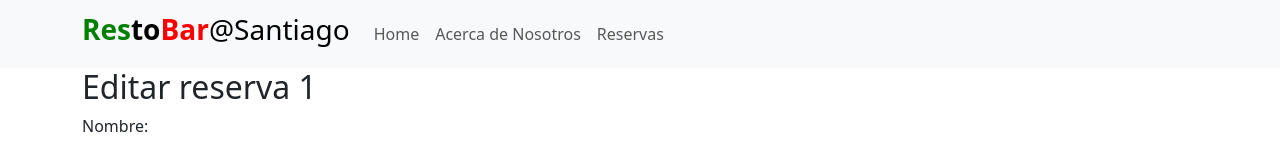
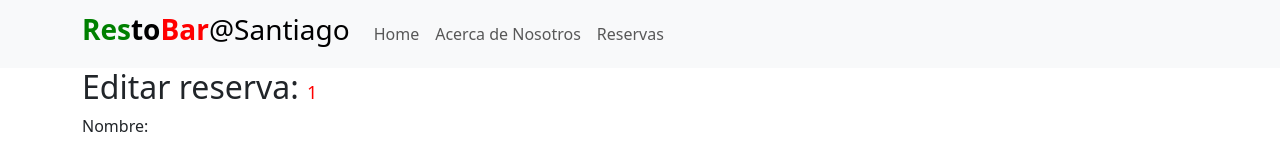
Before and after one commit to Ddelajara/AppRestoBar, a React (Vite) app: page /EditarReserva/1 in a window 1280 px wide. Shown: the top 146 px of the page. Built offline with nearby package versions, Linux system fonts and the light colour scheme; no server answers; the database is empty.

Commit message:
Actualización en display de codigo de reserva al momento de editar.  Se cambia color y tamaño de la letra.

```diff
--- a/src/components/EditarReserva.jsx
+++ b/src/components/EditarReserva.jsx
@@ -34,8 +34,6 @@ export const EditarReserva = () => {
         }
     }
 
-    // const userCollectionRef = collection(db, 'reservas')
-
     const onStore = async (event) => {
         event.preventDefault();
         const myReserv = doc(db, 'reservas', id)
@@ -50,7 +48,7 @@ export const EditarReserva = () => {
         await updateDoc(myReserv, data)
         alert("Registro actualizado exitosamente")
 
-        // navigate('/ListarReservas')
+        navigate('/ListarReservas')
 
     }
 
@@ -63,7 +61,7 @@ export const EditarReserva = () => {
       {/* Formulario */}
       <div className="row">
         <div className="col">
-            <h2>Editar reserva {id}</h2>
+        <h2>Editar reserva: <span className="id-style">{id}</span></h2>
             <form onSubmit={onStore}>
                 <div className="mb-3">
                   <label className="form-label">Nombre:</label><br/>
--- a/src/components/ListarReservas.jsx
+++ b/src/components/ListarReservas.jsx
@@ -52,8 +52,10 @@ export const ListarReservas = () => {
                                     <td>{x.fecha}</td>
                                     <td>{x.nropersonas}</td>
                                     <td>
-                                        <Link to={`/EditarReserva/${x.id}`} className="btn btn-warning mx2">Editar</Link>
-                                        <button className='btn btn-danger mx2'>Eliminar</button>
+                                        <Link to={`/EditarReserva/${x.id}`} className="btn btn-warning">Editar</Link>
+                                    </td>
+                                    <td>
+                                        <button className='btn btn-danger'>Eliminar</button>
                                         {/* Aquí corregí la clase del botón de 'btn btn.danger' a 'btn btn-danger' */}
                                     </td>
                                 </tr>
--- a/src/index.css
+++ b/src/index.css
@@ -121,6 +121,13 @@
   max-width: 100%;  /* Asegura que la imagen no se salga de los límites del contenedor o pantalla */
 }
 
+/* styles.css */
+.id-style {
+  font-size: 18px;
+  color: red;
+}
+
+
   @media (max-width: 992px) {
     .grid-layout {
       grid-template-columns: 1fr;
```
